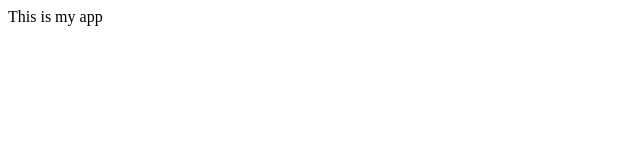
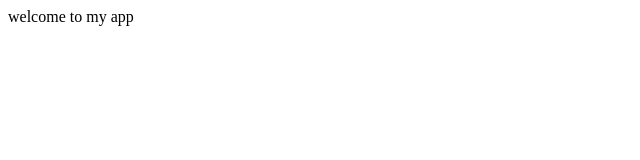
Before and after one commit to samsanofficial121/simpleapp1, a plain HTML site: page index.html in a window 1280 px wide. Shown: the full height of the page, 0-640 px from the left. Drawn offline with Linux system fonts and the light colour scheme.

Commit message:
some edits

```diff
--- a/index.html
+++ b/index.html
@@ -3,6 +3,6 @@
 <title>My App</title>
 <head>
 <body>
-This is my app
+welcome to my app
 </body>
 </html>
```
